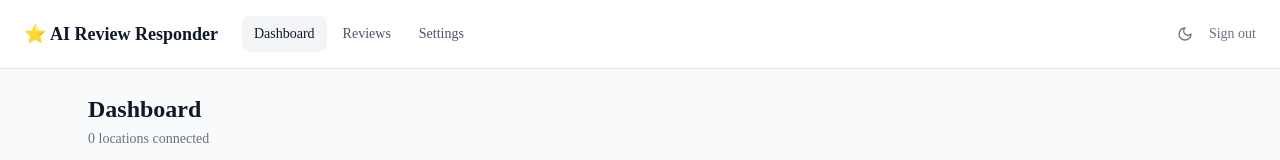
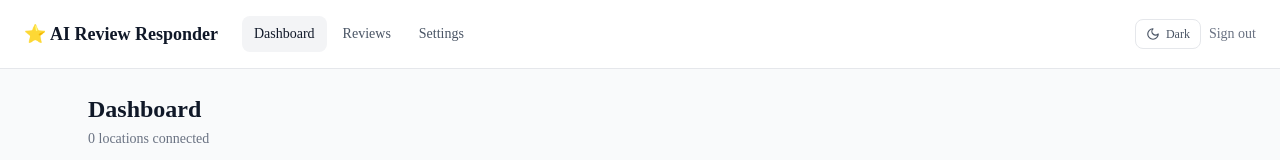
Before and after one commit to Nostradam4ik/AI-Review-Responder, a Next.js app in the folder frontend/: page /dashboard in a window 1280 px wide. Shown: the top 160 px of the page. Built offline with nearby package versions, Linux system fonts and the light colour scheme; no server answers.

Commit message:
fix: dark mode via Tailwind v4.2 @slot syntax and visible theme toggle

```diff
--- a/frontend/app/globals.css
+++ b/frontend/app/globals.css
@@ -2,7 +2,11 @@
 @import "tw-animate-css";
 @import "shadcn/tailwind.css";
 
-@custom-variant dark (&:is(.dark *));
+@custom-variant dark {
+  &:is(.dark, .dark *) {
+    @slot;
+  }
+}
 
 @theme inline {
   --color-background: var(--background);
--- a/frontend/components/ThemeToggle.tsx
+++ b/frontend/components/ThemeToggle.tsx
@@ -10,20 +10,28 @@ export function ThemeToggle() {
 
   if (!mounted) return <div className="w-8 h-8" />;
 
+  const isDark = resolvedTheme === "dark";
+
   return (
     <button
-      onClick={() => setTheme(resolvedTheme === "dark" ? "light" : "dark")}
-      className="w-8 h-8 flex items-center justify-center rounded-md text-gray-500 hover:text-gray-900 dark:text-zinc-400 dark:hover:text-zinc-100 hover:bg-gray-100 dark:hover:bg-zinc-800 transition-colors"
+      onClick={() => setTheme(isDark ? "light" : "dark")}
+      className="flex items-center gap-1.5 px-2.5 py-1.5 rounded-md border border-gray-200 dark:border-zinc-700 bg-white dark:bg-zinc-800 text-gray-600 dark:text-zinc-300 hover:bg-gray-50 dark:hover:bg-zinc-700 transition-colors text-xs font-medium"
       aria-label="Toggle theme"
     >
-      {resolvedTheme === "dark" ? (
-        <svg xmlns="http://www.w3.org/2000/svg" width="16" height="16" viewBox="0 0 24 24" fill="none" stroke="currentColor" strokeWidth="2" strokeLinecap="round" strokeLinejoin="round">
-          <circle cx="12" cy="12" r="4"/><path d="M12 2v2M12 20v2M4.93 4.93l1.41 1.41M17.66 17.66l1.41 1.41M2 12h2M20 12h2M6.34 17.66l-1.41 1.41M19.07 4.93l-1.41 1.41"/>
-        </svg>
+      {isDark ? (
+        <>
+          <svg xmlns="http://www.w3.org/2000/svg" width="14" height="14" viewBox="0 0 24 24" fill="none" stroke="currentColor" strokeWidth="2" strokeLinecap="round" strokeLinejoin="round">
+            <circle cx="12" cy="12" r="4"/><path d="M12 2v2M12 20v2M4.93 4.93l1.41 1.41M17.66 17.66l1.41 1.41M2 12h2M20 12h2M6.34 17.66l-1.41 1.41M19.07 4.93l-1.41 1.41"/>
+          </svg>
+          Light
+        </>
       ) : (
-        <svg xmlns="http://www.w3.org/2000/svg" width="16" height="16" viewBox="0 0 24 24" fill="none" stroke="currentColor" strokeWidth="2" strokeLinecap="round" strokeLinejoin="round">
-          <path d="M12 3a6 6 0 0 0 9 9 9 9 0 1 1-9-9Z"/>
-        </svg>
+        <>
+          <svg xmlns="http://www.w3.org/2000/svg" width="14" height="14" viewBox="0 0 24 24" fill="none" stroke="currentColor" strokeWidth="2" strokeLinecap="round" strokeLinejoin="round">
+            <path d="M12 3a6 6 0 0 0 9 9 9 9 0 1 1-9-9Z"/>
+          </svg>
+          Dark
+        </>
       )}
     </button>
   );
```
